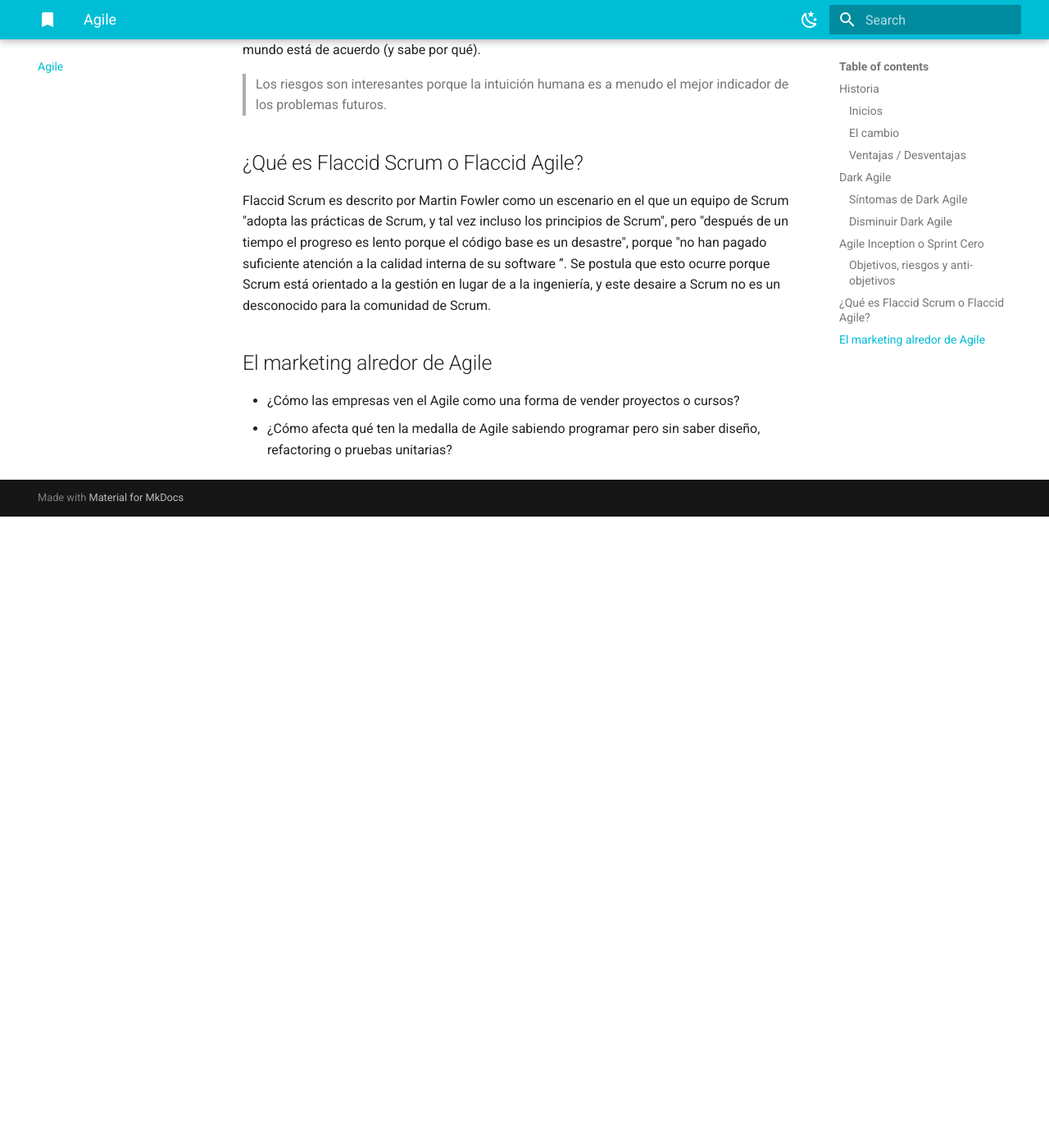
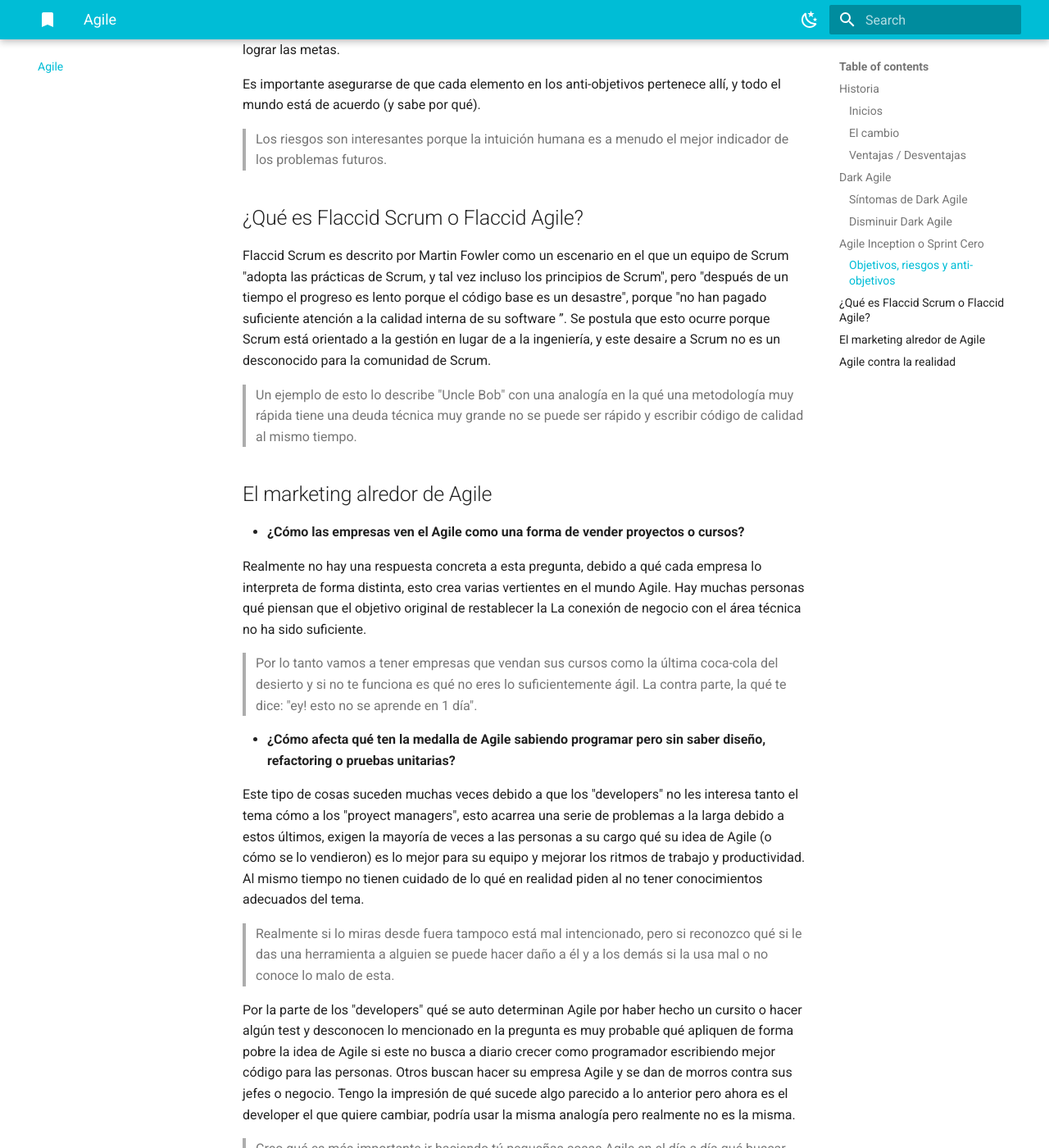
Before and after one commit to Wolfremium13/wolfremium-docs, an MkDocs documentation site: the page built from docs/agile.md, in a window 1280 px wide and 1400 px high, scrolled down 4251 px. Shown: the whole window at 82% size. Built offline with MkDocs 1.6.1 and Material for MkDocs 9.7.7, drawn with Linux system fonts in a browser that asks for light colours; before the commit the page ends 4881 px from its top, so only the background shows below that; some of the changed text lies outside the part shown.

Commit message:
📃 Update agile with new information

```diff
--- a/docs/agile.md
+++ b/docs/agile.md
@@ -7,6 +7,9 @@
 Lo primero que hay que decir es que lo que ahora se conoce como Agile surgió a partir de los años ochenta del pasado
 siglo (e incluso antes) en forma de metodologías “ligeras” de desarrollo software, como respuesta a las limitaciones de
 las metodologías “pesadas” tipo Waterfall.
+
+> Realmente la metodología en sí se basa en metodologías de otro tipo de ingenierías o del ámbito científico haciendo
+> una aproximación de cómo debería ser en el software.
 
 Sin embargo el desarrollo de programas, por su propia naturaleza, no se ajusta muy bien a dichas condiciones: la
 complejidad de los problemas que se suelen resolver mediante software, la indefinición de los requisitos del cliente, la
@@ -51,7 +54,9 @@ reglas y prácticas provienen de los marcos ágiles (Scrum, XP, Kanban, SAFe). L
 sobre cómo un equipo puede aprender a pensar de manera ágil y fomentar los valores ágiles. No son ágiles en sí mismos.
 Son herramientas que, cuando se usan correctamente, pueden respaldar los valores ágiles.
 
-> En realidad muchos de los principios de Agile (como por ejemplo incrementar la flexibilidad o la comunicación) son ideas de sentido común pensadas para enmendar el mal funcionamiento de las metodologías tradicionales en ciertos escenarios y para arreglar equipos de proyecto disfuncionales
+> En realidad muchos de los principios de Agile (como por ejemplo incrementar la flexibilidad o la comunicación) son
+> ideas de sentido común pensadas para enmendar el mal funcionamiento de las metodologías tradicionales en ciertos
+> escenarios y para arreglar equipos de proyecto disfuncionales
 
 ### Ventajas / Desventajas
 
@@ -67,9 +72,12 @@ posibles limitaciones como las siguientes:
 * Requiere reuniones muy frecuentes con los clientes, con el consiguiente coste
 * Dificultad para escalar a proyectos grandes y con personal distribuido geográficamente
 
-> Algunas organizaciones encuentran difícil implantar Agile en toda su extensión -con el cambio de cultura que requiere- y se quedan en sus prácticas superficiales
+> Algunas organizaciones encuentran difícil implantar Agile en toda su extensión -con el cambio de cultura que requiere-
+> y se quedan en sus prácticas superficiales
 
-> Ese es también el motivo por el que las prácticas de Agile llevan años evolucionando para solucionar sus carencias y ser aplicables en escenarios más generales. En cualquier caso, es evidente que **la flexibilidad que aporta Agile no es gratis** y a veces sus costes pueden superar a sus beneficios.
+> Ese es también el motivo por el que las prácticas de Agile llevan años evolucionando para solucionar sus carencias y
+> ser aplicables en escenarios más generales. En cualquier caso, es evidente que **la flexibilidad que aporta Agile no
+> es gratis** y a veces sus costes pueden superar a sus beneficios.
 
 ## Dark Agile
 
@@ -138,13 +146,47 @@ sabe por qué).
 
 ## ¿Qué es Flaccid Scrum o Flaccid Agile?
 
-Flaccid Scrum es descrito por Martin Fowler como un escenario en el que un equipo de Scrum "adopta las prácticas de Scrum, y
-tal vez incluso los principios de Scrum", pero "después de un tiempo el progreso es lento porque el código base es un
-desastre", porque "no han pagado suficiente atención a la calidad interna de su software ”. Se postula que esto ocurre
-porque Scrum está orientado a la gestión en lugar de a la ingeniería, y este desaire a Scrum no es un desconocido para
-la comunidad de Scrum.
+Flaccid Scrum es descrito por Martin Fowler como un escenario en el que un equipo de Scrum "adopta las prácticas de
+Scrum, y tal vez incluso los principios de Scrum", pero "después de un tiempo el progreso es lento porque el código base
+es un desastre", porque "no han pagado suficiente atención a la calidad interna de su software ”. Se postula que esto
+ocurre porque Scrum está orientado a la gestión en lugar de a la ingeniería, y este desaire a Scrum no es un desconocido
+para la comunidad de Scrum.
+> Un ejemplo de esto lo describe "Uncle Bob" con una analogía en la qué una metodología muy rápida tiene una deuda
+> técnica muy grande no se puede ser rápido y escribir código de calidad al mismo tiempo.
 
 ## El marketing alredor de Agile
 
-- ¿Cómo las empresas ven el Agile como una forma de vender proyectos o cursos?
-- ¿Cómo afecta qué ten la medalla de Agile sabiendo programar pero sin saber diseño, refactoring o pruebas unitarias?
+- **¿Cómo las empresas ven el Agile como una forma de vender proyectos o cursos?**
+
+  Realmente no hay una respuesta concreta a esta pregunta, debido a qué cada empresa lo interpreta de forma distinta,
+  esto crea varias vertientes en el mundo Agile. Hay muchas personas qué piensan que el objetivo original de restablecer
+  la La conexión de negocio con el área técnica no ha sido suficiente.
+
+  > Por lo tanto vamos a tener empresas que vendan sus cursos
+  > como la última coca-cola del desierto y si no te funciona es qué no eres lo suficientemente ágil. La contra parte, la
+  > qué te dice: "ey! esto no se aprende en 1 día".
+
+- **¿Cómo afecta qué ten la medalla de Agile sabiendo programar pero sin saber diseño, refactoring o pruebas
+  unitarias?**
+
+  Este tipo de cosas suceden muchas veces debido a que los "developers" no les interesa tanto el tema cómo a los
+  "proyect managers", esto acarrea una serie de problemas a la larga debido a estos últimos, exigen la mayoría de veces
+  a las personas a su cargo qué su idea de Agile (o cómo se lo vendieron)  es lo mejor para su equipo y mejorar los
+  ritmos de trabajo y productividad. Al mismo tiempo no tienen cuidado de lo qué en realidad piden al no tener
+  conocimientos adecuados del tema.
+
+  > Realmente si lo miras desde fuera tampoco está mal intencionado, pero si reconozco qué si le das una herramienta
+  > a alguien se puede hacer daño a él y a los demás si la usa mal o no conoce lo malo de esta.
+
+  Por la parte de los "developers" qué se auto determinan Agile por haber hecho un cursito o hacer algún test y
+  desconocen lo mencionado en la pregunta es muy probable qué apliquen de forma pobre la idea de Agile si este no busca
+  a diario crecer como programador escribiendo mejor código para las personas. Otros buscan hacer su empresa Agile y se
+  dan de morros contra sus jefes o negocio. Tengo la impresión de qué sucede algo parecido a lo anterior pero ahora es
+  el developer el que quiere cambiar, podría usar la misma analogía pero realmente no es la misma.
+
+  > Creo qué es más importante ir haciendo tú pequeñas cosas Agile en el día a día qué buscar cambiar la cultura de toda la
+  > empresa lo cuál puede destinarla al fracaso a todos los niveles si no lo hacen bien y a tiempo.
+
+## Agile contra la realidad
+
+- ¿Cómo de compatibles son los principios detrás del "Manifiesto Ágil" con el día a día?
```
